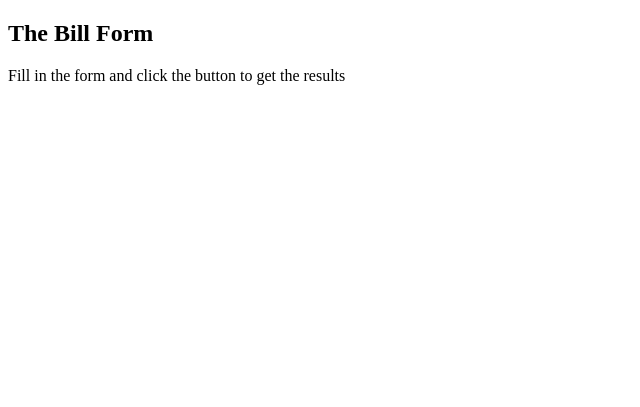
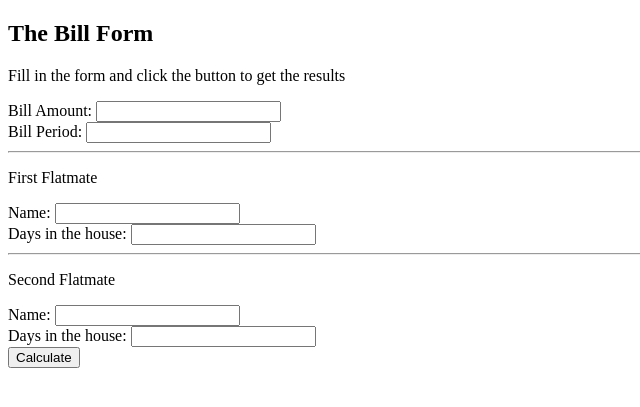
Before and after one commit to Shd-Dan/Udemy-OOP-10-projects-App5-Flatmates-Bill-WebApp, a Flask app: page /bill_form in a window 1280 px wide. Shown: the top 407 px of the page, without its empty margins (0-640 px from the left). Run offline with Flask 3, Linux system fonts and the light colour scheme.

Commit message:
Flatemates forms were added with calculate button without action

```diff
--- a/main.py
+++ b/main.py
@@ -1,7 +1,6 @@
 from flask.views import MethodView
-from wtforms import Form
+from wtforms import Form, StringField, SubmitField
 from flask import Flask, render_template
-
 
 app = Flask(__name__)
 
@@ -15,7 +14,8 @@ class HomePage(MethodView):
 class BillFormPage(MethodView):
 
     def get(self):
-        return render_template('bill_form_page.html')
+        bill_form = BillForm()
+        return render_template('bill_form_page.html', billform=bill_form)
 
 
 class ResultsPage(MethodView):
@@ -23,7 +23,16 @@ class ResultsPage(MethodView):
 
 
 class BillForm(Form):
-    pass
+    amount = StringField("Bill Amount: ", )
+    period = StringField("Bill Period: ")
+
+    name1 = StringField("Name: ")
+    days_in_house1 = StringField("Days in the house: ")
+
+    name2 = StringField("Name: ")
+    days_in_house2 = StringField("Days in the house: ")
+
+    button = SubmitField("Calculate")
 
 
 app.add_url_rule('/', view_func=HomePage.as_view('home_page'))
--- a/templates/bill_form_page.html
+++ b/templates/bill_form_page.html
@@ -7,5 +7,22 @@
 <body>
 <h2>The Bill Form</h2>
 <p>Fill in the form and click the button to get the results</p>
+<form action="">
+    {{billform.amount.label}} {{billform.amount}}
+    <br>
+    {{billform.period.label}} {{billform.period}}
+    <hr>
+    <p>First Flatmate</p>
+    {{billform.name1.label}} {{billform.name1}}
+    <br>
+    {{billform.days_in_house1.label}} {{billform.days_in_house1}}
+    <hr>
+    <p>Second Flatmate</p>
+    {{billform.name2.label}} {{billform.name2}}
+    <br>
+    {{billform.days_in_house2.label}} {{billform.days_in_house2}}
+    <br>
+    {{billform.button}}
+</form>
 </body>
 </html>
```
